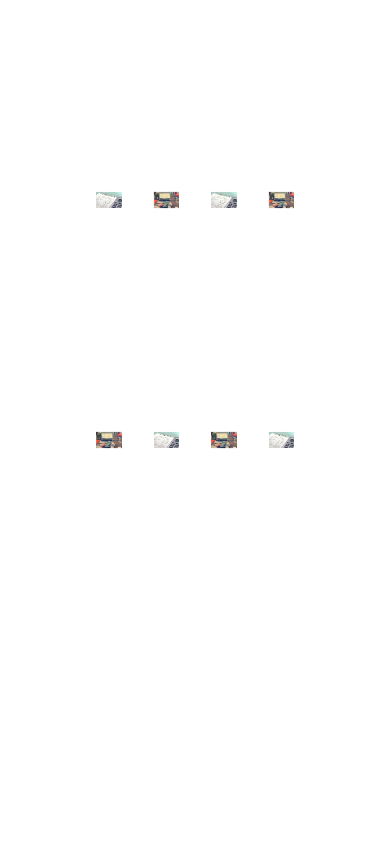
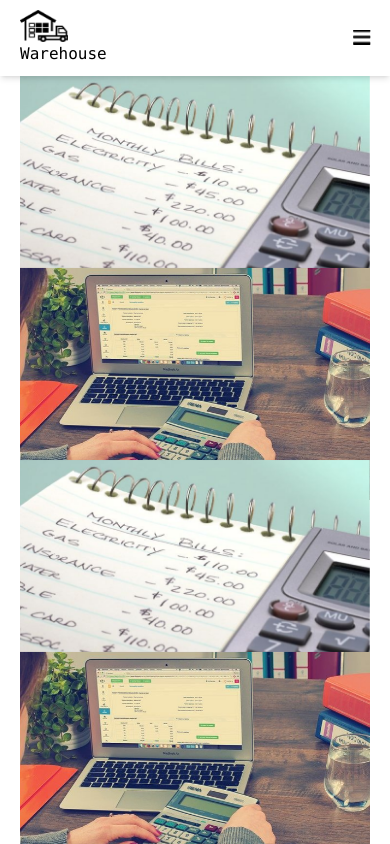
Before and after one commit to ijTuhin/warehouse-management-ui, a React (Create React App) app: page /my-items in a window 390 px wide. Shown: the top 844 px of the page. Built offline with nearby package versions, Linux system fonts and the light colour scheme; what tw-elements would draw is missing.

Commit message:
added header & footer, made responsive grid

```diff
--- a/src/Pages/Others/MyItems/MyItems.js
+++ b/src/Pages/Others/MyItems/MyItems.js
@@ -1,12 +1,15 @@
 import React from 'react';
 import { img2, img3 } from '../../../index';
+import Footer from '../../Common/Footer/Footer';
+import Header from '../../Common/Header/Header';
 import './MyItems.css';
 const MyItems = () => {
     return (
         <div>
-            <ul className='grid grid-cols-4 m-20'>
+            <Header></Header>
+            <ul className='grid md:grid-cols-4 grid-cols-1 md:m-20 m-5'>
                 <li>
-                    <div class="mx-4 my-6 relative">
+                    <div class="md:mx-4 md:my-6 relative">
                         <a class="absolute inset-0 z-10 bg-white text-center flex flex-col items-center justify-center opacity-0 hover:opacity-100 bg-opacity-90 duration-300" href='?#'>
                             <p class="tracking-wider" >Title</p>
                             <p class="mx-auto">Description</p>
@@ -18,7 +21,7 @@ const MyItems = () => {
                         </a>
                     </div>
                 </li>
-                <li><div class="mx-4 my-6 relative">
+                <li><div class="md:mx-4 md:my-6 relative">
                     <a class="absolute inset-0 z-10 bg-white text-center flex flex-col items-center justify-center opacity-0 hover:opacity-100 bg-opacity-90 duration-300" href='?#'>
                         <p class="tracking-wider" >Title</p>
                         <p class="mx-auto">Description</p>
@@ -31,7 +34,7 @@ const MyItems = () => {
                 </div>
                 </li>
                 <li>
-                    <div class="mx-4 my-6 relative">
+                    <div class="md:mx-4 md:my-6 relative">
                         <a class="absolute inset-0 z-10 bg-white text-center flex flex-col items-center justify-center opacity-0 hover:opacity-100 bg-opacity-90 duration-300" href='?#'>
                             <p class="tracking-wider" >Title</p>
                             <p class="mx-auto">Description</p>
@@ -43,7 +46,7 @@ const MyItems = () => {
                         </a>
                     </div>
                 </li>
-                <li><div class="mx-4 my-6 relative">
+                <li><div class="md:mx-4 md:my-6 relative">
                     <a class="absolute inset-0 z-10 bg-white text-center flex flex-col items-center justify-center opacity-0 hover:opacity-100 bg-opacity-90 duration-300" href='?#'>
                         <p class="tracking-wider" >Title</p>
                         <p class="mx-auto">Description</p>
@@ -55,7 +58,7 @@ const MyItems = () => {
                     </a>
                 </div>
                 </li>
-                <li><div class="mx-4 my-6 relative">
+                <li><div class="md:mx-4 md:my-6 relative">
                     <a class="absolute inset-0 z-10 bg-white text-center flex flex-col items-center justify-center opacity-0 hover:opacity-100 bg-opacity-90 duration-300" href='?#'>
                         <p class="tracking-wider" >Title</p>
                         <p class="mx-auto">Description</p>
@@ -68,7 +71,7 @@ const MyItems = () => {
                 </div>
                 </li>
                 <li>
-                    <div class="mx-4 my-6 relative">
+                    <div class="md:mx-4 md:my-6 relative">
                         <a class="absolute inset-0 z-10 bg-white text-center flex flex-col items-center justify-center opacity-0 hover:opacity-100 bg-opacity-90 duration-300" href='?#'>
                             <p class="tracking-wider" >Title</p>
                             <p class="mx-auto">Description</p>
@@ -80,7 +83,7 @@ const MyItems = () => {
                         </a>
                     </div>
                 </li>
-                <li><div class="mx-4 my-6 relative">
+                <li><div class="md:mx-4 md:my-6 relative">
                     <a class="absolute inset-0 z-10 bg-white text-center flex flex-col items-center justify-center opacity-0 hover:opacity-100 bg-opacity-90 duration-300" href='?#'>
                         <p class="tracking-wider" >Title</p>
                         <p class="mx-auto">Description</p>
@@ -93,7 +96,7 @@ const MyItems = () => {
                 </div>
                 </li>
                 <li>
-                    <div class="mx-4 my-6 relative">
+                    <div class="md:mx-4 md:my-6 relative">
                         <a class="absolute inset-0 z-10 bg-white text-center flex flex-col items-center justify-center opacity-0 hover:opacity-100 bg-opacity-90 duration-300" href='?#'>
                             <p class="tracking-wider" >Title</p>
                             <p class="mx-auto">Description</p>
@@ -106,6 +109,7 @@ const MyItems = () => {
                     </div>
                 </li>
             </ul>
+            <Footer></Footer>
         </div>
     );
 };
```
